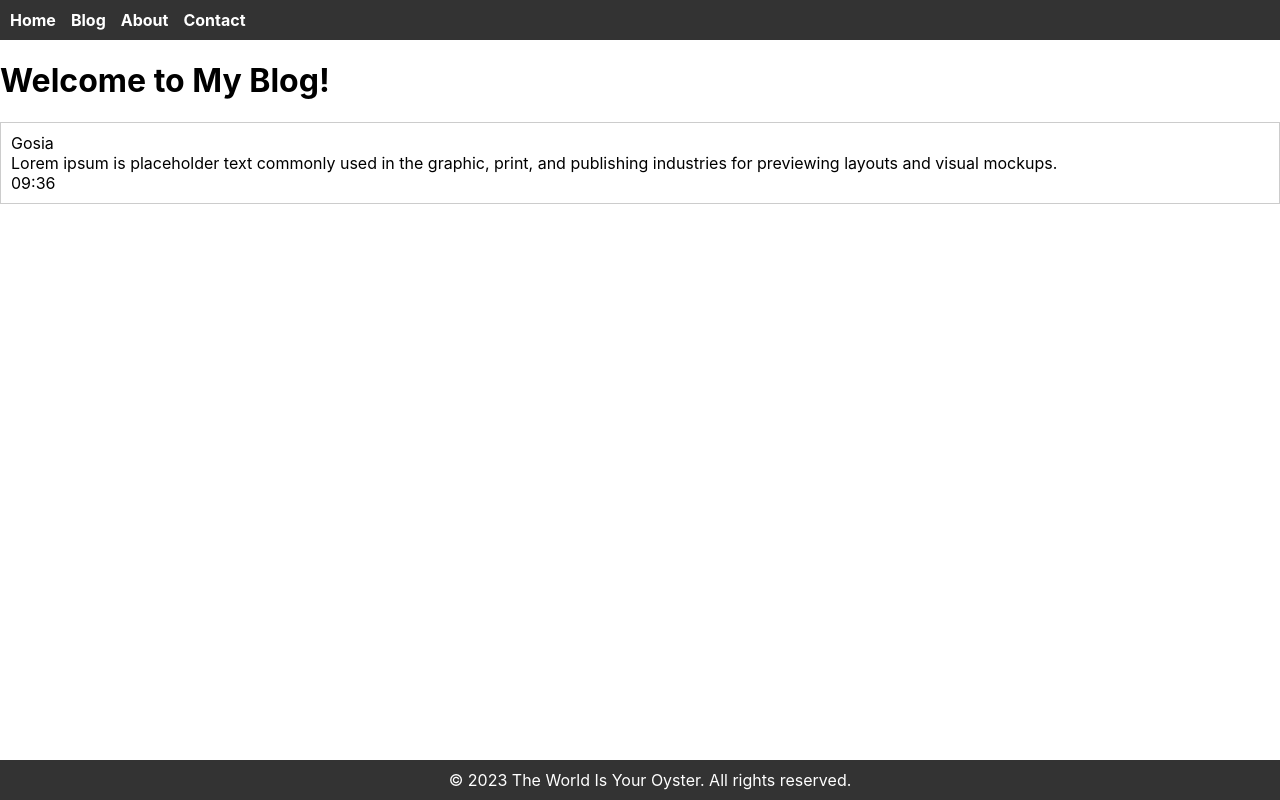
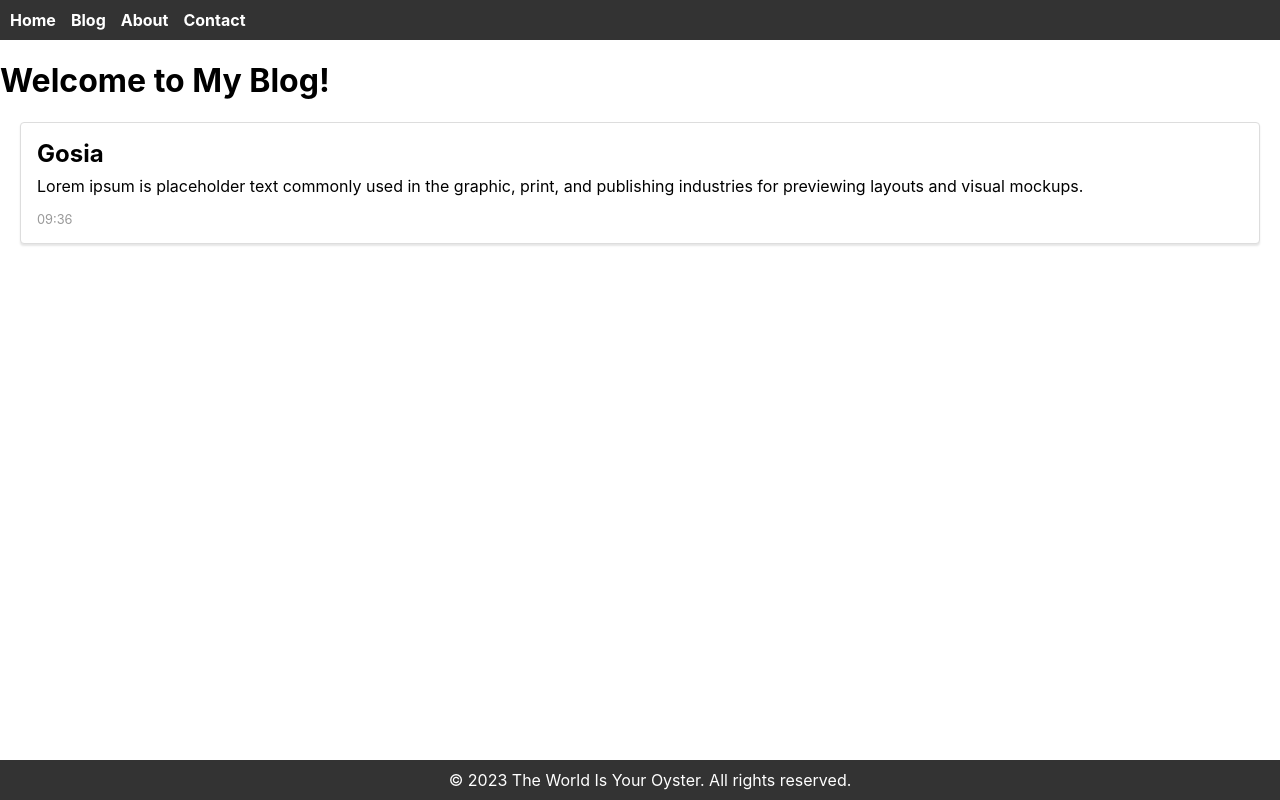
Before and after one commit to gosiast/The-World-is-Your-Oyster-Blog, a React (Create React App) app: page / in a window 1280 px wide. Built offline with nearby package versions, Linux system fonts and the light colour scheme.

Commit message:
updated css of the Port.js

```diff
--- a/src/Post.css
+++ b/src/Post.css
@@ -1,17 +1,27 @@
-/* Post.css */
 .post {
-  border: 1px solid #ccc;
-  padding: 10px;
-  margin-bottom: 20px;
+  background-color: #fff;
+  border: 1px solid #ddd;
+  border-radius: 4px;
+  box-shadow: 0 2px 2px rgba(0, 0, 0, 0.1);
+  padding: 1rem;
+  margin-bottom: 1rem;
+  margin: 20px;
 }
 
-.post-header {
-  display: flex;
-  justify-content: space-between;
-  align-items: center;
-  margin-bottom: 10px;
+.post-username {
+  font-size: 1.5rem;
+  font-weight: bold;
+  margin: 0;
+  margin-bottom: 0.5rem;
 }
 
 .post-message {
   margin: 0;
+  margin-bottom: 1rem;
 }
+
+.post-timestamp {
+  color: #999;
+  font-size: 0.8rem;
+  margin: 0;
+}
```
